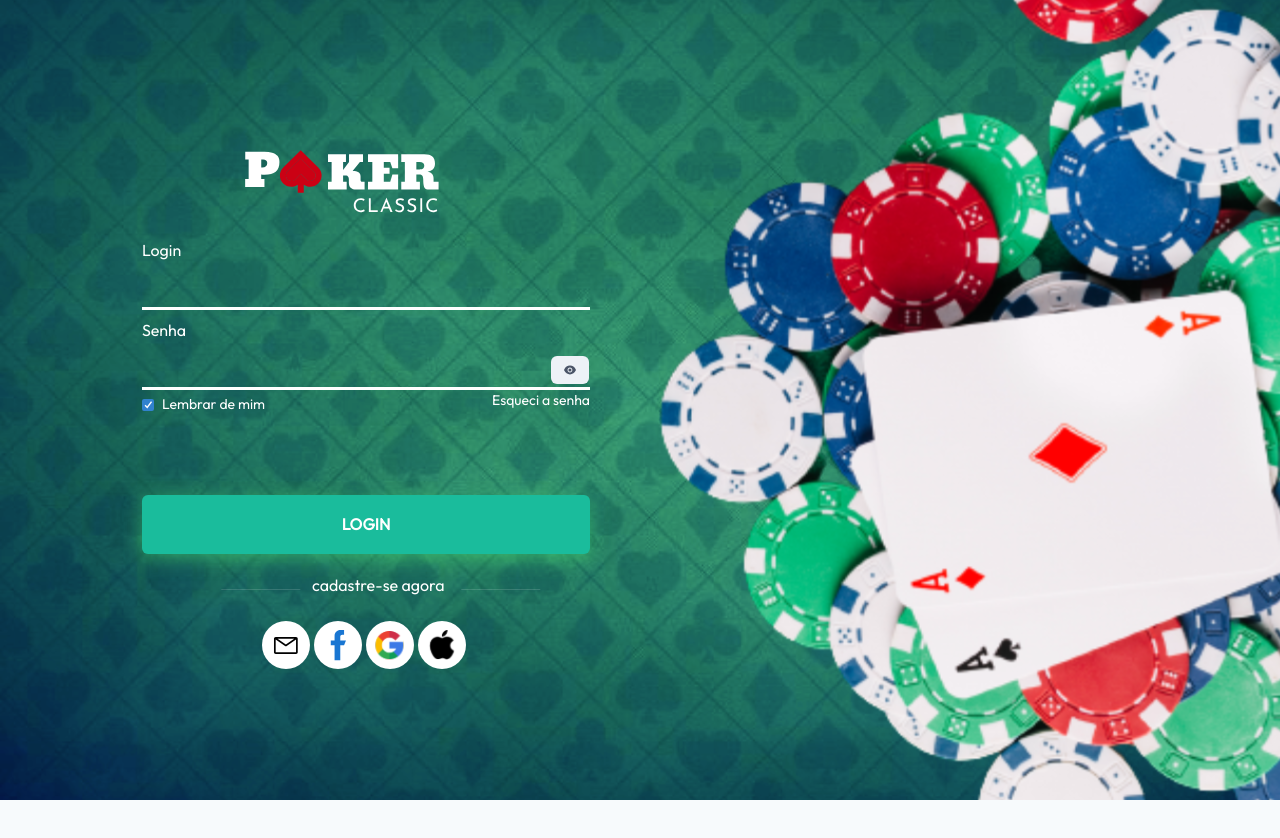
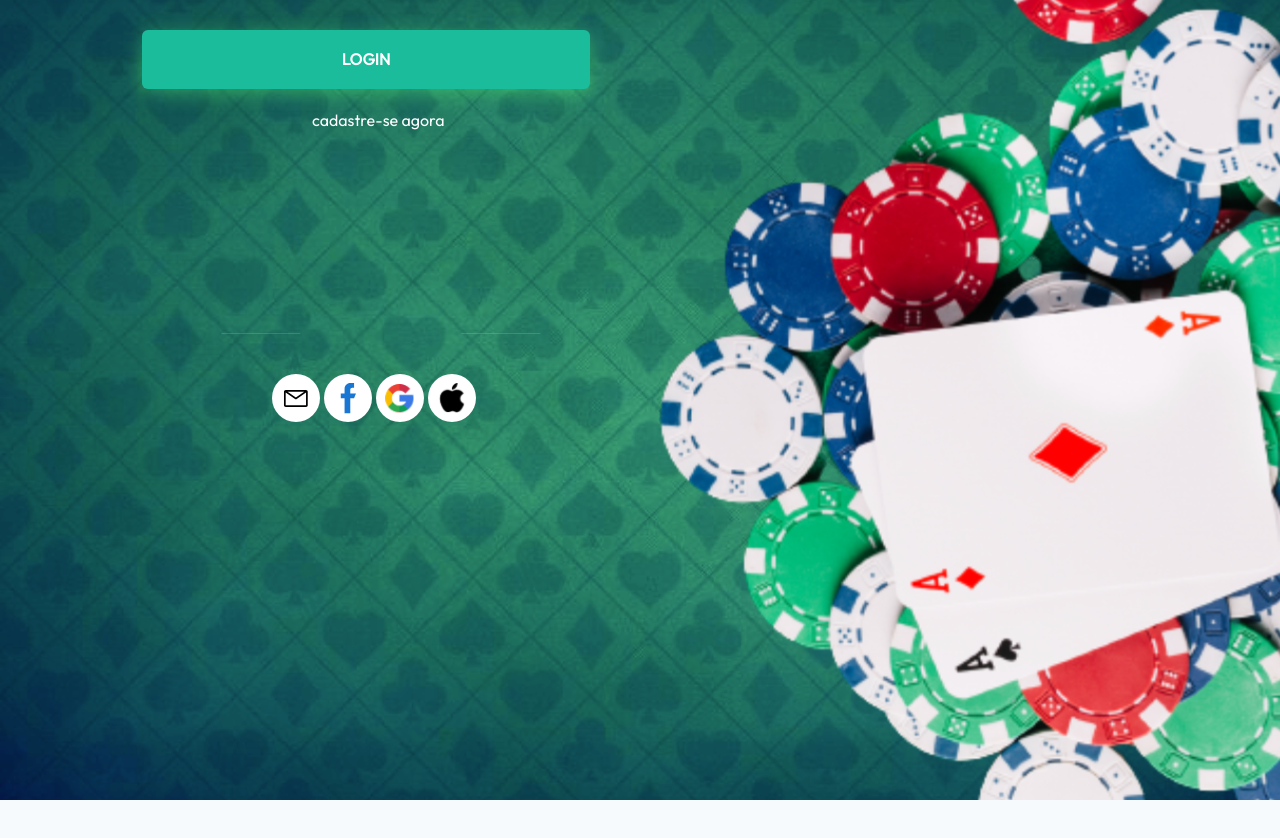
Before and after one commit to alexjje25/POKER, a Next.js app: page /login in a window 1280 px wide. Shown: the top 838 px of the page. Before the commit the page ends 800 px from the top, so only its background shows below. Built offline with nearby package versions, Linux system fonts and the light colour scheme; a web font is replaced by a local one.

Commit message:
two1
two1

```diff
--- a/src/components/buttons/index.tsx
+++ b/src/components/buttons/index.tsx
@@ -9,13 +9,16 @@ import {
     Stack,
     Button,
     useColorModeValue,
+
   } from '@chakra-ui/react';
 
 
   export default function Buttons() {
     return (
 
-<Flex  mt={['1px',  '1px' , '1px', '-9px', '-1px' ]} ml={['50px',  '80px' , '100px', '124px', '120px' ]}>
+<Stack minH={'100vh'}  >
+      <Flex  flex={299}  >
+        <Stack spacing={1}  ml={'29%'} mt={10} direction={['column', 'row']} >
 <Button
 backgroundImage={
     'url(/email.svg)'
@@ -27,8 +30,8 @@ backgroundImage={
 
 
             p={6}
-            h={9}
-            mt={8}
+
+
             bg={useColorModeValue('#FFFFFF', 'gray.900')}
             color={'white'}
             rounded={'39'}
@@ -47,11 +50,11 @@ backgroundImage={
   w={10}
            p={6}
             h={9}
-            mt={8}
+
             bg={useColorModeValue('#FFFFFF', 'gray.900')}
             color={'white'}
             rounded={'39'}
-            ml={1}
+
             _hover={{
               transform: 'translateY(-2px)',
               boxShadow: 'lg',
@@ -65,10 +68,11 @@ backgroundImage={
   bgRepeat={'no-repeat'}
   bgSize={29.1}
   backgroundPosition={'center center'}
-  w={10}
-           p={6}
-            h={9}
-            mt={8}
+  w={'10'}
+
+          p={6}
+
+
 
             bg={useColorModeValue('#FFFFFF', 'gray.900')}
             color={'white'}
@@ -90,7 +94,7 @@ backgroundImage={
 
            p={6}
             h={9}
-            mt={8}
+
             ml={1}
             bg={useColorModeValue('#FFFFFF', 'gray.900')}
             color={'white'}
@@ -99,9 +103,10 @@ backgroundImage={
               transform: 'translateY(-2px)',
               boxShadow: 'lg',
             }}></Button>
-
+</Stack>
 </Flex>
 
+</Stack>
 
             );
         }
--- a/src/components/textline/index.tsx
+++ b/src/components/textline/index.tsx
@@ -16,7 +16,7 @@ import {
     return (
 
        <Flex
-       mt={[-2.5, -2, -2, -2, -2]} ml={[-1, -5, -81 -0, -81]}>
+       mt={[-2.5, -2, -2, -2, 201]} ml={[-1, -5, -81 -0, -81]}>
          <Image
          alt={'reta Image'}
          objectFit={'cover'}
--- a/src/pages/table/index.tsx
+++ b/src/pages/table/index.tsx
@@ -21,7 +21,7 @@ export default function Home() {
 
   return (
     <Flex
-    w={['349vw', '900px', '311.5vh' , '215vh', '100%' ]}
+    w={['100%', '900px', '311.5vh' , '215vh', '100%' ]}
     h={['369vh', '300vh', '200vh' , '1200px', '100vh'  ]}
     bgSize='cover'
     bgPosition='center'
```
Also changed, not shown: src/pages/register/index.tsx (+4 -3 lines).
